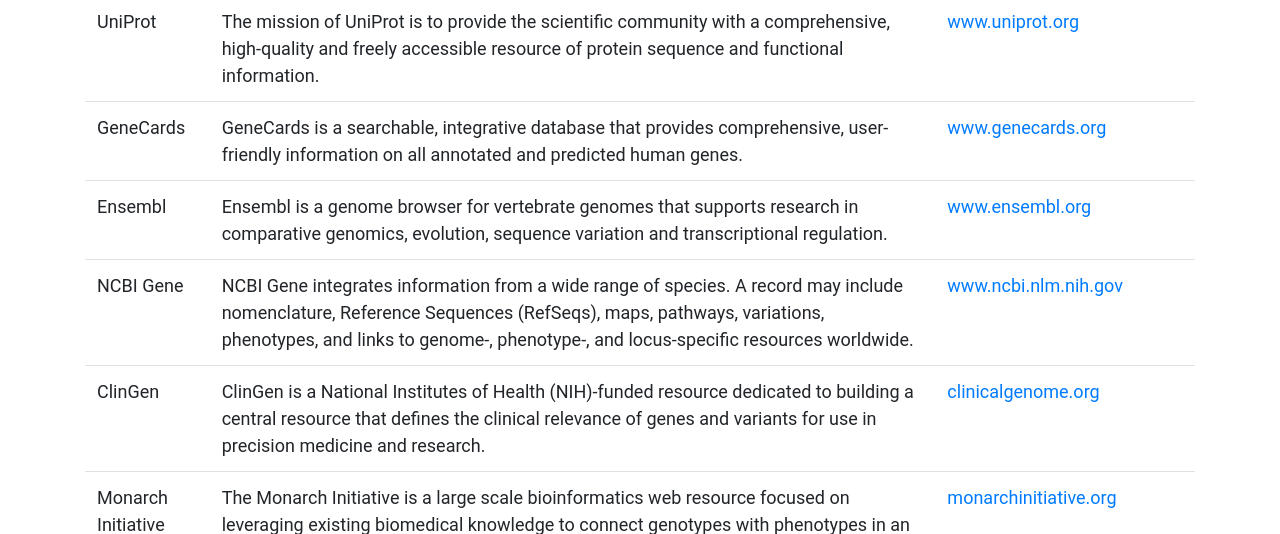
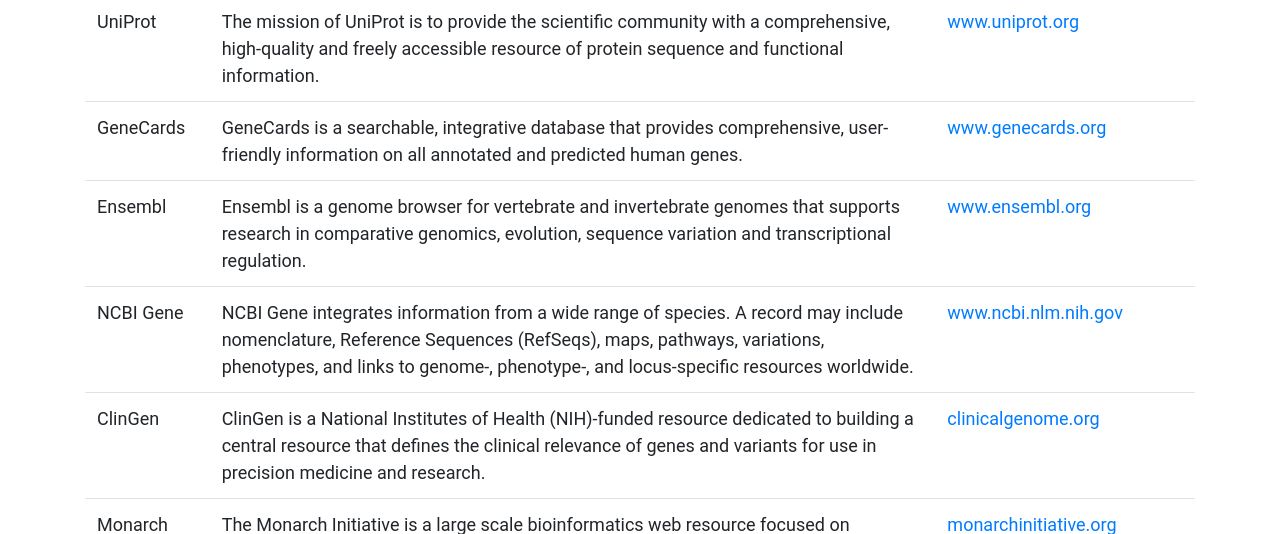
Before and after one commit to h3abionet/african_genomics_medicine_portal, a Django app: page /databases/ in a window 1280 px wide. Shown: the part 1137-1671 px from the top of the page. Run offline with Django 3.2, Linux system fonts and the light colour scheme; some libraries are stand-ins or nearby versions.

Commit message:
update ensembl database description in resources

```diff
--- a/agmp_app/templates/databases.html
+++ b/agmp_app/templates/databases.html
@@ -104,7 +104,7 @@ The following section contains descriptions and links to useful databases from w
         </tr>
         <tr>
             <td>Ensembl</td>
-            <td>Ensembl is a genome browser for vertebrate genomes that supports research in comparative genomics, evolution, sequence variation and transcriptional regulation.</td>
+            <td>Ensembl is a genome browser for vertebrate and invertebrate genomes that supports research in comparative genomics, evolution, sequence variation and transcriptional regulation.</td>
             <td>
                 <a target="_blank" href="https://www.ensembl.org/index.html">www.ensembl.org</a>
             </td>
```
